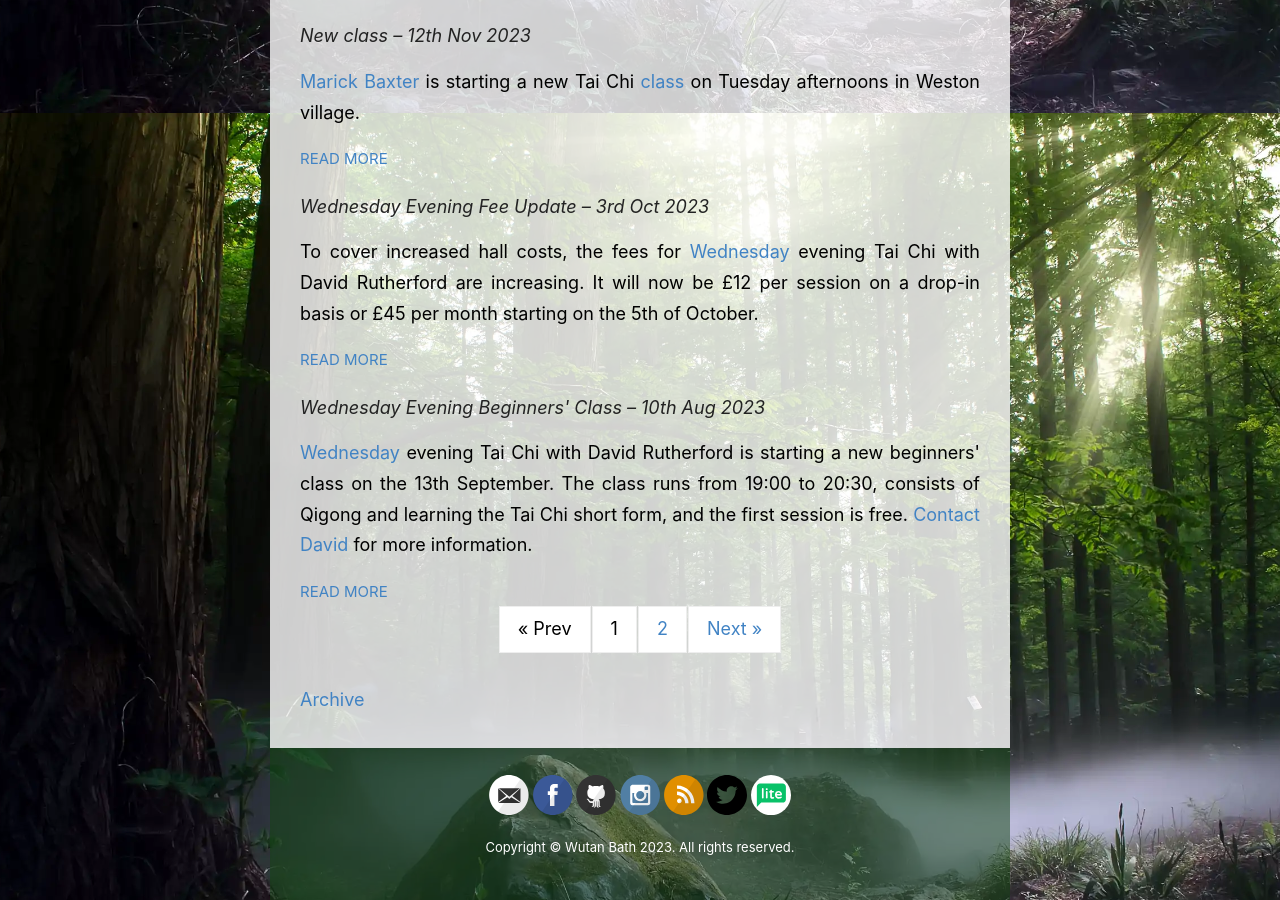
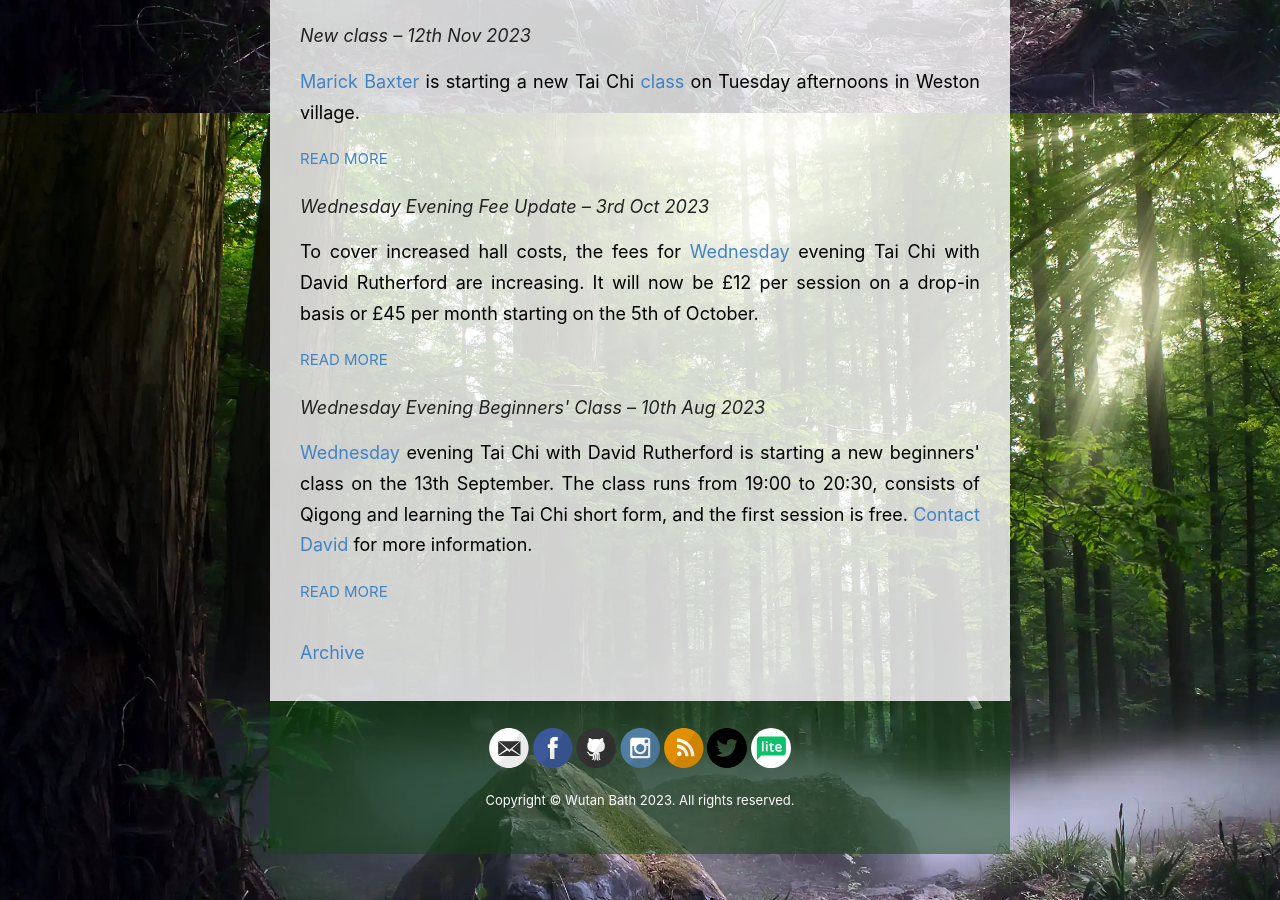
Before and after one commit to xanthipe/wutan-bath, a Jekyll site: the page built from index.html, in a window 1280 px wide and 900 px high, scrolled down 2587 px. Built offline with Jekyll 4.4.1, drawn with Linux system fonts in a browser that asks for light colours; the list of posts is cut into pages by our own code.

Commit message:
Update index.html
Remove pagination, only show latest 10 posts and archive link.

```diff
--- a/index.html
+++ b/index.html
@@ -22,32 +22,5 @@ source="Path of the Complete Martial Artist" author="They Soon Tuan <br /> (Wuta
   </article>
   {% endfor %}
 
-  <!-- pagination -->
-  {% if paginator.total_pages > 1 %}
-  <div class="pagination">
-    {% if paginator.previous_page %}
-    <a href="{{ paginator.previous_page_path | prepend: site.baseurl | replace: '//', '/' }}">&laquo; Prev</a>
-    {% else %}
-    <span>&laquo; Prev</span>
-    {% endif %}
-
-    {% for page in (1..paginator.total_pages) %}
-    {% if page == paginator.page %}
-    <span class="webjeda">{{ page }}</span>
-    {% elsif page == 1 %}
-    <a href="{{ '/' | prepend: site.baseurl | replace: '//', '/' }}">{{ page }}</a>
-    {% else %}
-    <a href="{{ site.paginate_path | prepend: site.baseurl | replace: '//', '/' | replace: ':num', page }}">{{ page
-      }}</a>
-    {% endif %}
-    {% endfor %}
-
-    {% if paginator.next_page %}
-    <a href="{{ paginator.next_page_path | prepend: site.baseurl | replace: '//', '/' }}">Next &raquo;</a>
-    {% else %}
-    <span>Next &raquo;</span>
-    {% endif %}
-  </div>
-  {% endif %}
   <a class="archive" href="{{ '/archive/' | relative_url }}">Archive</a>
 </div>
```
